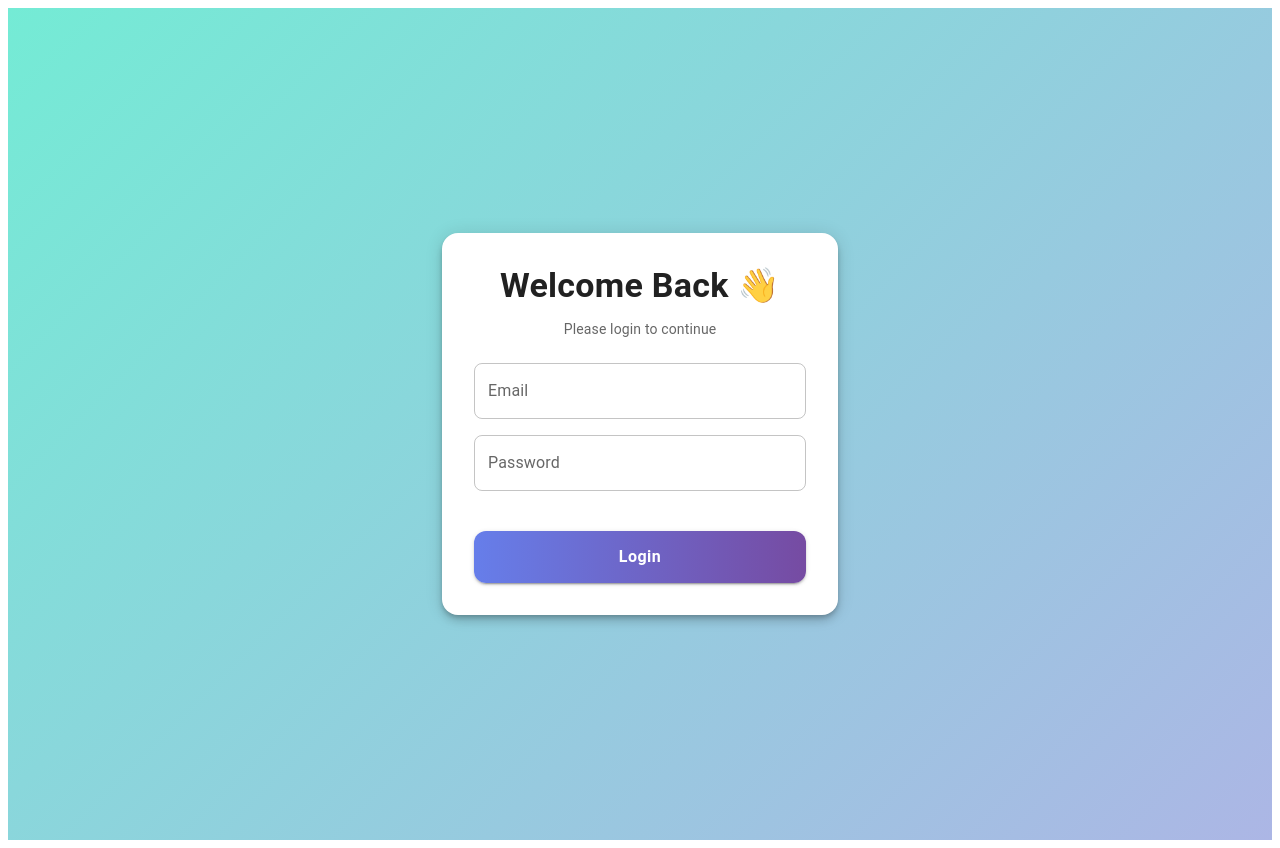
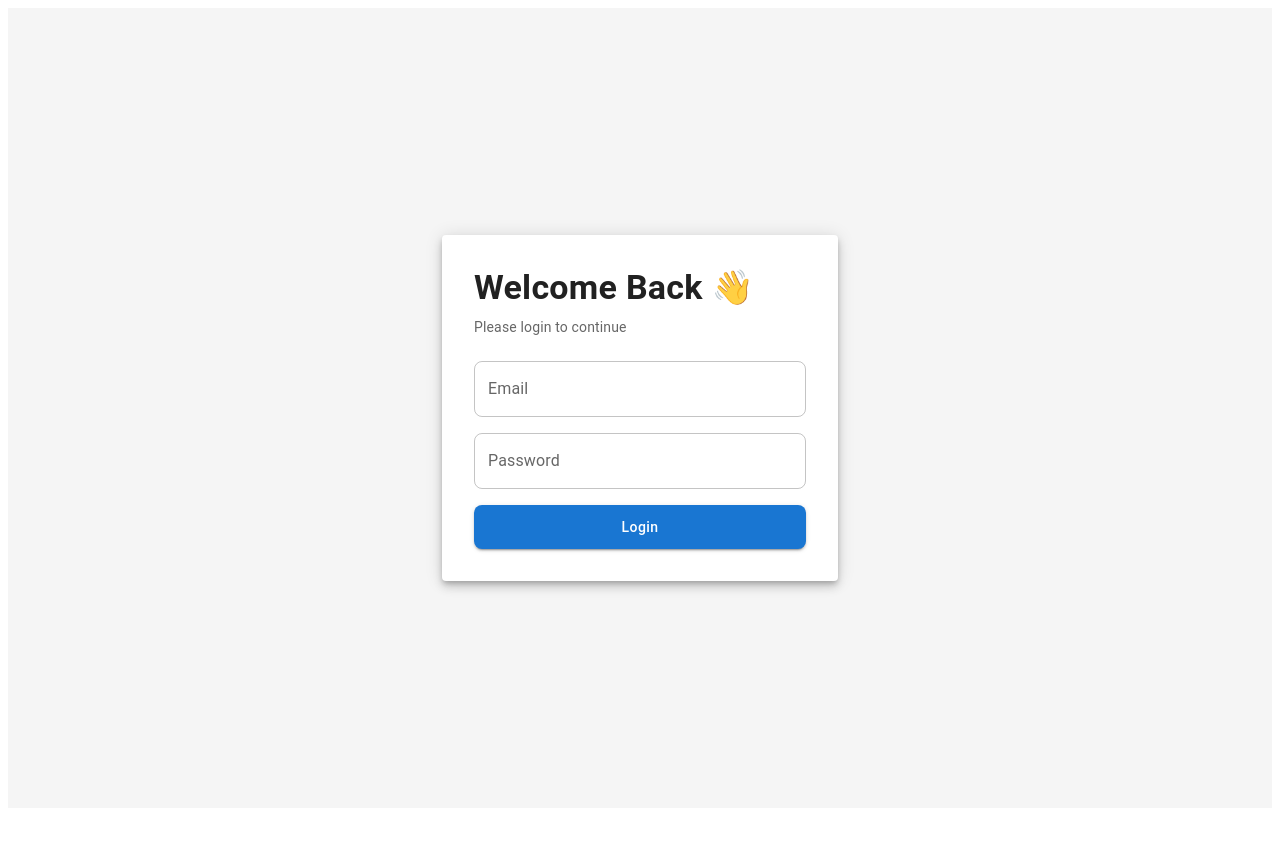
Before and after one commit to prashantd0906/Week-2-Assignment, a React (Vite) app: page /login in a window 1280 px wide. After the commit the page ends 816 px from the top, so only its background shows below. Built offline with nearby package versions, Linux system fonts and the light colour scheme.

Commit message:
Updated file

```diff
--- a/src/Pages/Login.styles.ts
+++ b/src/Pages/Login.styles.ts
@@ -1,35 +1,46 @@
-import {Box, Paper, Button} from '@mui/material';
-import {styled} from '@mui/material/styles';
+import { styled } from '@mui/system';
+import { Box, Paper, Button, Typography, TextField } from '@mui/material';
 
+// Background
 export const BackgroundBox = styled(Box)(() => ({
+  display: 'flex',
   minHeight: '100vh',
-  display: 'flex',
   alignItems: 'center',
   justifyContent: 'center',
-  background: 'linear-gradient(135deg, #74ebd5 0%, #ACB6E5 100%)',
-  padding: '16px',
+  backgroundColor: '#f5f5f5',
 }));
 
+// Container
 export const LoginPaper = styled(Paper)(() => ({
-  // Card container
   padding: '32px',
-  borderRadius: '16px',
-  textAlign: 'center',
-  backdropFilter: 'blur(8px)',
 }));
 
-export const LoginButton = styled(Button)(() => ({
-  // Gradient button
-  marginTop: '16px',
-  padding: '12px',
-  fontSize: '1rem',
+// Typography
+export const Title = styled(Typography)(() => ({
   fontWeight: 'bold',
-  borderRadius: '12px',
-  textTransform: 'none',
-  background: 'linear-gradient(90deg, #667eea 0%, #764ba2 100%)',
-  transition: '0.3s',
-  '&:hover': {
-    background: 'linear-gradient(90deg, #764ba2 0%, #667eea 100%)',
-    transform: 'scale(1.02)',
+  marginBottom: '8px',
+}));
+
+export const Subtitle = styled(Typography)(() => ({
+  marginBottom: '24px',
+}));
+
+export const ErrorText = styled(Typography)(() => ({
+  color: 'red',
+  marginBottom: '16px',
+}));
+
+// TextField
+export const StyledTextField = styled(TextField)(() => ({
+  marginBottom: '16px',
+  '& .MuiOutlinedInput-root': {
+    borderRadius: 8,
   },
 }));
+
+// Button
+export const LoginButton = styled(Button)(() => ({
+  textTransform: 'none',
+  borderRadius: 8,
+  padding: '10px 0',
+}));
--- a/src/Pages/Login.tsx
+++ b/src/Pages/Login.tsx
@@ -1,11 +1,20 @@
-import {Container, TextField, Typography} from '@mui/material';
-import {useState} from 'react';
-import {useNavigate} from 'react-router-dom';
-import {useAuth} from '../auth/AuthContext';
-import {BackgroundBox, LoginButton, LoginPaper} from './Login.styles';
+import { useState } from 'react';
+import { useNavigate } from 'react-router-dom';
+import { useAuth } from '../auth/AuthContext';
+import {
+  BackgroundBox,
+  LoginPaper,
+  Title,
+  Subtitle,
+  ErrorText,
+  StyledTextField,
+  LoginButton,
+} from './Login.styles';
+import { Container } from '@mui/material';
+
 
 const Login = () => {
-  const {login} = useAuth();
+  const { login } = useAuth();
   const navigate = useNavigate();
 
   const [email, setEmail] = useState('');
@@ -34,39 +43,29 @@ const Login = () => {
     <BackgroundBox>
       <Container maxWidth="xs">
         <LoginPaper elevation={6}>
-          <Typography variant="h4" fontWeight="bold" gutterBottom>
-            Welcome Back 👋
-          </Typography>
-          <Typography variant="body2" color="text.secondary" sx={{mb: 3}}>
+          <Title variant="h4">Welcome Back 👋</Title>
+          <Subtitle variant="body2" color="text.secondary">
             Please login to continue
-          </Typography>
+          </Subtitle>
 
           <form onSubmit={handleSubmit}>
-            {error && (
-              <Typography color="error" variant="body2" sx={{mb: 2}}>
-                {error}
-              </Typography>
-            )}
+            {error && <ErrorText variant="body2">{error}</ErrorText>}
 
-            <TextField
+            <StyledTextField
               fullWidth
               label="Email"
               value={email}
-              onChange={(e) => setEmail(e.target.value)}
-              sx={{mb: 2}}
+              onChange={(e: React.ChangeEvent<HTMLInputElement>) => setEmail(e.target.value)}
               variant="outlined"
-              InputProps={{sx: {borderRadius: 2}}}
             />
 
-            <TextField
+            <StyledTextField
               fullWidth
               type="password"
               label="Password"
               value={password}
-              onChange={(e) => setPassword(e.target.value)}
-              sx={{mb: 3}}
+              onChange={(e: React.ChangeEvent<HTMLInputElement>) => setPassword(e.target.value)}
               variant="outlined"
-              InputProps={{sx: {borderRadius: 2}}}
             />
 
             <LoginButton type="submit" variant="contained" fullWidth>
--- a/src/Pages/Todos.styles.ts
+++ b/src/Pages/Todos.styles.ts
@@ -19,7 +19,6 @@ export const StyledDivider = styled(Divider)(({theme}: {theme: Theme}) => ({
 // Card container
 export const CardBox = styled(Paper)(({theme}: {theme: Theme}) => ({
   padding: theme.spacing(3),
-  borderRadius: (theme.shape.borderRadius as number) * 2,
   marginBottom: theme.spacing(4),
 }));
 
@@ -77,13 +76,11 @@ export const DeleteButton = styled(Button)(() => ({
 }));
 
 export const AddButton = styled(Button)(() => ({
-  textTransform: 'none',
   borderRadius: '8px',
   marginTop: '16px',
 }));
 
 export const SubmitButton = styled(Button)(() => ({
-  textTransform: 'none',
   borderRadius: '10px',
   marginTop: '24px',
   padding: '10px 20px',
@@ -92,7 +89,6 @@ export const SubmitButton = styled(Button)(() => ({
 
 // Logout
 export const LogoutButton = styled(Button)(() => ({
-  textTransform: 'none',
   borderRadius: '8px',
   borderColor: 'white',
   color: 'white',
```
